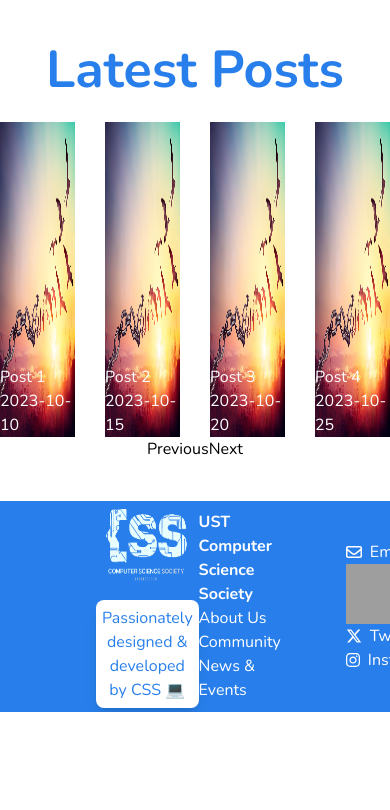
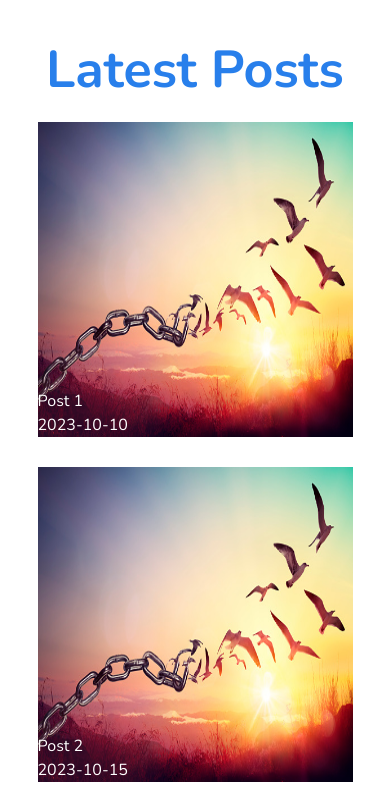
Before and after one commit to neilcasas/final-ustcss, a React (Vite) app: page / in a window 390 px wide. Shown: the part 4980-5790 px from the top of the page. Before the commit the page ends 5692 px from the top, so only its background shows below. Built offline with nearby package versions, Linux system fonts and the light colour scheme; grey boxes are pictures that could not be loaded.

Commit message:
Added mobile responsive latest posts

```diff
--- a/postsData.json
+++ b/postsData.json
@@ -26,5 +26,17 @@
     {
       "postTitle": "Post 7",
       "date": "2023-11-10"
+    },
+    {
+      "postTitle": "Post 8",
+      "date": "2023-11-10"
+    },
+    {
+      "postTitle": "Post 9",
+      "date": "2023-11-10"
+    },
+    {
+      "postTitle": "Post 10",
+      "date": "2023-11-10"
     }
   ]
--- a/src/components/LatestPosts.jsx
+++ b/src/components/LatestPosts.jsx
@@ -8,9 +8,6 @@ const PostCarousel = () => {
 
   const postsToShow = postsData.filter((post) => {
     if (activePeriod === "All") return true;
-    // Implement logic to filter posts based on the selected period
-    // For example, compare post dates with the current date
-    // and return true if it matches the selected period.
     return false;
   });
 
@@ -22,7 +19,7 @@ const PostCarousel = () => {
       } else {
         setActiveIndex(0);
       }
-    }, 10000); // 10 seconds
+    }, 10000);
 
     return () => {
       clearInterval(timer);
@@ -44,15 +41,9 @@ const PostCarousel = () => {
   return (
     <div className="flex flex-col items-center my-10" id="latestposts">
       <h3>Latest Posts</h3>
-      <div className="post-container grid grid-cols-4 items-center gap-[30px]">
+      <div className="post-container grid grid-cols-1 sm:grid-cols-4 items-center gap-[30px] mb-9">
         {postsToShow.slice(activeIndex, activeIndex + 4).map((post, index) => (
-          <Post
-            key={index}
-            postTitle={post.postTitle}
-            date={post.date}
-            gradientEnd={true} // Add a prop to apply the gradient
-            onHoverMaximize={true} // Add a prop to apply hover effect
-          />
+          <Post key={index} postTitle={post.postTitle} date={post.date} />
         ))}
       </div>
       <div className="flex justify-center">
```
